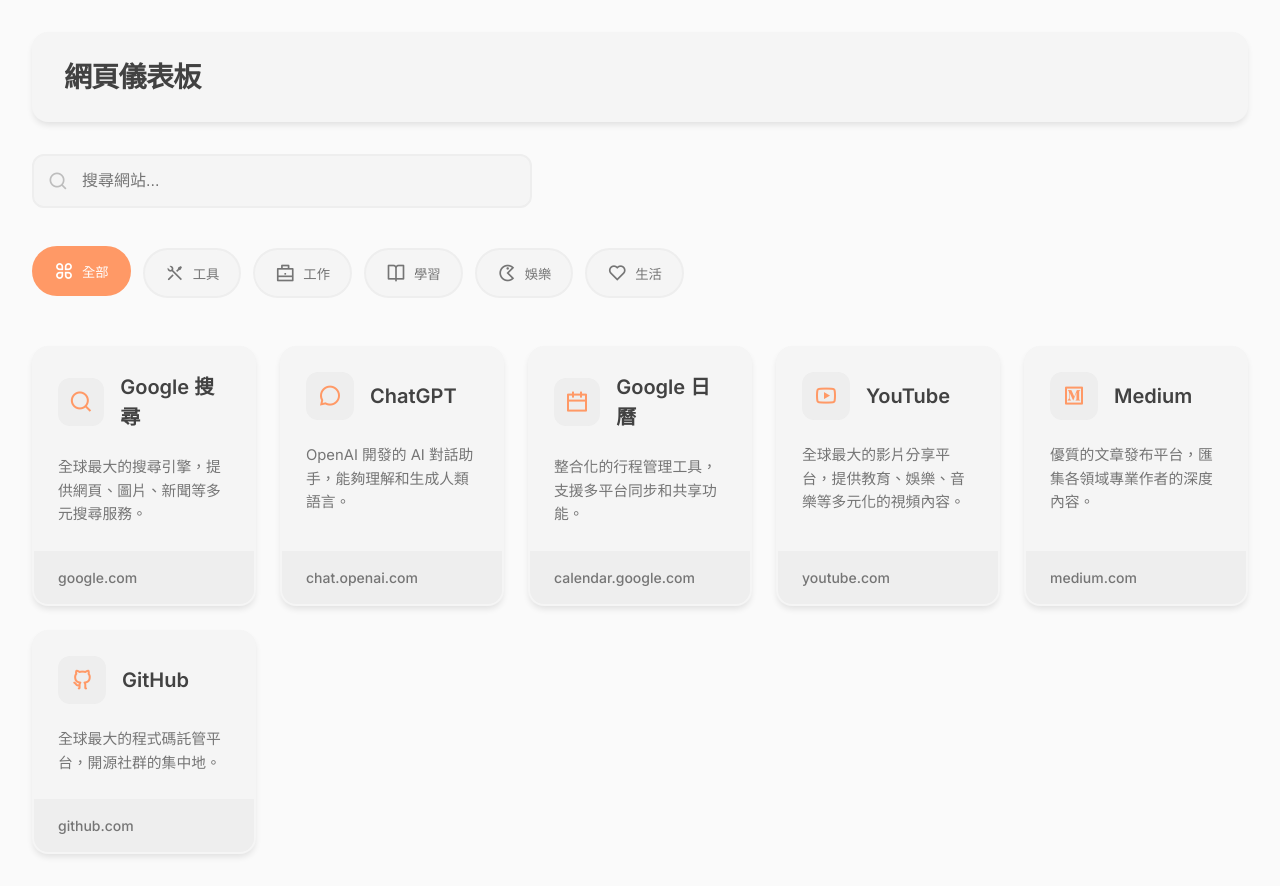
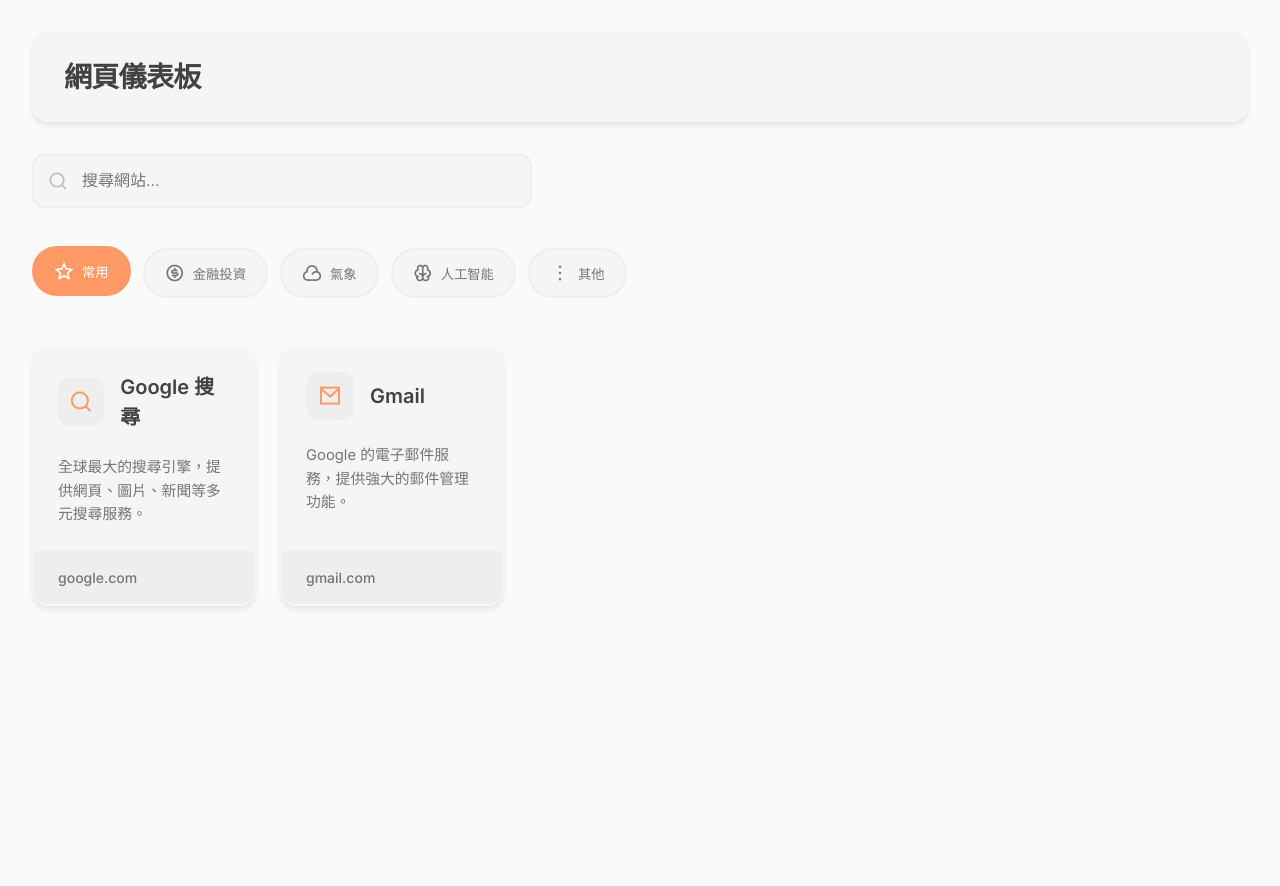
Before and after one commit to wbensonw/testing, a plain HTML site: page index.html in a window 1280 px wide. After the commit the page ends 800 px from the top, so only its background shows below. Drawn offline with nearby package versions, Linux system fonts and the light colour scheme.

Commit message:
Add files via upload

```diff
--- a/index.html
+++ b/index.html
@@ -3,7 +3,6 @@
 <head>
     <meta charset="UTF-8">
     <meta name="viewport" content="width=device-width, initial-scale=1.0">
-    <meta name="description" content="網頁儀表板 - 快速訪問您常用的網站">
     <title>網頁儀表板</title>
     <link href="https://fonts.googleapis.com/css2?family=Inter:wght@300;400;500;600&display=swap" rel="stylesheet">
     <link href="https://cdn.jsdelivr.net/npm/remixicon@3.5.0/fonts/remixicon.css" rel="stylesheet">
@@ -20,176 +19,118 @@
             <input type="search" class="search-box" placeholder="搜尋網站..." aria-label="搜尋網站">
         </div>
 
-        <div class="category-filter" role="tablist">
-            <!-- 分類按鈕將由 JavaScript 動態生成 -->
+        <div class="category-filter">
+            <button class="category-btn" data-category="常用">
+                <i class="ri-star-line"></i>常用
+            </button>
+            <button class="category-btn" data-category="金融投資">
+                <i class="ri-money-dollar-circle-line"></i>金融投資
+            </button>
+            <button class="category-btn" data-category="氣象">
+                <i class="ri-cloud-line"></i>氣象
+            </button>
+            <button class="category-btn" data-category="人工智能">
+                <i class="ri-brain-line"></i>人工智能
+            </button>
+            <button class="category-btn" data-category="其他">
+                <i class="ri-more-2-line"></i>其他
+            </button>
         </div>
 
         <main class="grid-container">
-            <!-- Widgets 將由 JavaScript 動態生成 -->
+            <!-- 由 JavaScript 動態生成 -->
         </main>
     </div>
 
     <script>
-        // 分類映射表
-        const categoryMapping = {
-            'tools': '工具',
-            'work': '工作',
-            'study': '學習',
-            'entertainment': '娛樂',
-            'life': '生活'
-        };
-
-        // 載入和初始化儀表板
-        async function initializeDashboard() {
+        // 載入網站數據
+        async function loadWidgetsData() {
             try {
                 const response = await fetch('widgets.json');
-                if (!response.ok) {
-                    throw new Error('無法載入 widgets 數據');
-                }
                 const data = await response.json();
-
-                // 設置標題
-                document.title = data.settings.title;
-                document.querySelector('.dashboard-title').textContent = data.settings.title;
-
-                // 渲染分類按鈕
-                renderCategories(data.categories);
-
-                // 渲染 widgets
-                renderWidgets(data.widgets);
-
-                // 設置事件監聽器
-                setupEventListeners();
-
+                return data;
             } catch (error) {
-                console.error('初始化錯誤:', error);
+                console.error('載入數據失敗:', error);
+                return null;
             }
         }
 
-        // 渲染分類按鈕
-        function renderCategories(categories) {
-            const filterContainer = document.querySelector('.category-filter');
-            const buttonsHTML = categories.map((category, index) => `
-                <button class="category-btn ${index === 0 ? 'active' : ''}"
-                        role="tab"
-                        aria-selected="${index === 0}"
-                        data-category="${category.id}">
-                    <i class="${category.icon}"></i>
-                    ${category.name}
-                </button>
-            `).join('');
-
-            filterContainer.innerHTML = buttonsHTML;
-        }
-
-        // 渲染 widgets
-        function renderWidgets(widgets) {
-            const container = document.querySelector('.grid-container');
-            const widgetsHTML = widgets
-                .sort((a, b) => a.priority - b.priority)
-                .map(widget => `
-                    <div class="widget"
-                         data-id="${widget.id}"
-                         data-categories="${widget.categories.join(',')}">
+        // 創建 widget 元素
+        function createWidgetElement(widget) {
+            return `
+                <div class="widget" data-categories="${widget.categories.join(',')}"
+                     onclick="window.open('https://${widget.url}', '_blank')">
                     <div class="widget-header">
                         <div class="widget-icon">
                             <i class="${widget.icon}"></i>
                         </div>
-                            <div class="widget-title">${widget.title}</div>
+                        <h2 class="widget-title">${widget.title}</h2>
                     </div>
                     <div class="widget-content">
-                            <div class="widget-description">${widget.description}</div>
+                        <p class="widget-description">${widget.description}</p>
                     </div>
-                        <div class="widget-footer">${widget.url}</div>
+                    <div class="widget-footer">
+                        ${widget.url}
                     </div>
-                `).join('');
-
-            container.innerHTML = widgetsHTML;
+                </div>
+            `;
         }
 
-        // 設置事件監聽器
-        function setupEventListeners() {
-            // 分類按鈕點擊
-            document.querySelectorAll('.category-btn').forEach(btn => {
-                btn.addEventListener('click', function() {
-                    // 更新按鈕狀態
-                    document.querySelectorAll('.category-btn').forEach(b => {
-                        b.classList.remove('active');
-                        b.setAttribute('aria-selected', 'false');
-                    });
-                    this.classList.add('active');
-                    this.setAttribute('aria-selected', 'true');
+        // 渲染網站列表
+        function renderWidgets(widgets, category = '常用') {
+            const container = document.querySelector('.grid-container');
+            const filteredWidgets = category === '常用' ?
+                widgets.filter(w => w.categories.includes(category)) :
+                widgets.filter(w => w.categories.includes(category));
 
-                    // 過濾 widgets
-                    filterWidgets(this.dataset.category);
-                });
-            });
+            container.innerHTML = filteredWidgets
+                .sort((a, b) => a.priority - b.priority)
+                .map(createWidgetElement)
+                .join('');
+        }
 
-            // 搜索功能
-            const searchBox = document.querySelector('.search-box');
-            searchBox.addEventListener('input', debounce(function(e) {
-                const searchTerm = e.target.value.toLowerCase();
-                filterBySearch(searchTerm);
-            }, 300));
+        // 設置分類過濾器
+        function setupCategoryFilter(widgets) {
+            const categoryBtns = document.querySelectorAll('.category-btn');
 
-            // Widget 點擊
-            document.querySelectorAll('.widget').forEach(widget => {
-                widget.addEventListener('click', function() {
-                    const url = this.querySelector('.widget-footer').textContent;
-                    window.open(`https://${url}`, '_blank', 'noopener,noreferrer');
+            categoryBtns.forEach(btn => {
+                btn.addEventListener('click', () => {
+                    categoryBtns.forEach(b => b.classList.remove('active'));
+                    btn.classList.add('active');
+
+                    const category = btn.dataset.category;
+                    renderWidgets(widgets, category);
                 });
             });
         }
 
-        // 過濾 widgets
-        function filterWidgets(categoryId) {
-            const widgets = document.querySelectorAll('.widget');
+        // 設置搜索功能
+        function setupSearch(widgets) {
+            const searchBox = document.querySelector('.search-box');
 
-            widgets.forEach(widget => {
-                if (categoryId === 'all') {
-                    showWidgetWithAnimation(widget);
-                    return;
+            searchBox.addEventListener('input', debounce(function(e) {
+                const searchTerm = e.target.value.toLowerCase();
+                const filteredWidgets = widgets.filter(widget =>
+                    widget.title.toLowerCase().includes(searchTerm) ||
+                    widget.description.toLowerCase().includes(searchTerm) ||
+                    widget.url.toLowerCase().includes(searchTerm)
+                );
+
+                // 在搜索時顯示所有符合的結果，不受分類限制
+                const container = document.querySelector('.grid-container');
+                container.innerHTML = filteredWidgets
+                    .sort((a, b) => a.priority - b.priority)
+                    .map(createWidgetElement)
+                    .join('');
+
+                // 如果搜索框為空，恢復到當前選中的分類
+                if (!searchTerm) {
+                    const activeCategory = document.querySelector('.category-btn.active');
+                    if (activeCategory) {
+                        renderWidgets(widgets, activeCategory.dataset.category);
                     }
-
-                const widgetCategories = widget.dataset.categories.split(',');
-                const categoryName = categoryMapping[categoryId];
-                const shouldShow = widgetCategories.includes(categoryName);
-
-                if (shouldShow) {
-                    showWidgetWithAnimation(widget);
-                } else {
-                    widget.style.display = 'none';
                 }
-            });
-        }
-
-        // 搜索過濾
-        function filterBySearch(searchTerm) {
-            const widgets = document.querySelectorAll('.widget');
-
-            widgets.forEach(widget => {
-                const title = widget.querySelector('.widget-title').textContent.toLowerCase();
-                const description = widget.querySelector('.widget-description').textContent.toLowerCase();
-                const shouldShow = title.includes(searchTerm) || description.includes(searchTerm);
-
-                if (shouldShow) {
-                    showWidgetWithAnimation(widget);
-                } else {
-                    widget.style.display = 'none';
-                }
-            });
-        }
-
-        // 顯示 widget 動畫
-        function showWidgetWithAnimation(widget) {
-            widget.style.display = '';
-            widget.classList.add('fade-enter');
-            requestAnimationFrame(() => {
-                widget.classList.add('fade-enter-active');
-                setTimeout(() => {
-                    widget.classList.remove('fade-enter', 'fade-enter-active');
-                }, 300);
-            });
+            }, 300));
         }
 
         // 防抖動函數
@@ -205,8 +146,26 @@
             };
         }
 
+        // 初始化頁面
+        async function initializePage() {
+            const data = await loadWidgetsData();
+            if (!data) return;
+
+            const widgets = data.widgets;
+
+            // 設置事件監聽器
+            setupCategoryFilter(widgets);
+            setupSearch(widgets);
+
+            // 初始化時選中"常用"分類
+            const frequentBtn = document.querySelector('[data-category="常用"]');
+            if (frequentBtn) {
+                frequentBtn.click();
+            }
+        }
+
         // 頁面載入時初始化
-        document.addEventListener('DOMContentLoaded', initializeDashboard);
+        document.addEventListener('DOMContentLoaded', initializePage);
     </script>
 </body>
 </html>
--- a/widgets.json
+++ b/widgets.json
@@ -6,43 +6,43 @@
             "icon": "ri-search-line",
             "description": "全球最大的搜尋引擎，提供網頁、圖片、新聞等多元搜尋服務。",
             "url": "google.com",
-            "categories": ["工具", "常用"],
+            "categories": ["常用"],
             "priority": 1
+        },
+        {
+            "id": "stock",
+            "title": "Yahoo股市",
+            "icon": "ri-stock-line",
+            "description": "即時股票行情、基金、期貨與外匯交易資訊平台。",
+            "url": "finance.yahoo.com",
+            "categories": ["金融投資"],
+            "priority": 2
+        },
+        {
+            "id": "weather",
+            "title": "中央氣象署",
+            "icon": "ri-sun-line",
+            "description": "提供天氣預報、氣象警報、降雨資訊等氣象服務。",
+            "url": "cwb.gov.tw",
+            "categories": ["氣象"],
+            "priority": 3
         },
         {
             "id": "chatgpt",
             "title": "ChatGPT",
-            "icon": "ri-chat-3-line",
+            "icon": "ri-robot-line",
             "description": "OpenAI 開發的 AI 對話助手，能夠理解和生成人類語言。",
             "url": "chat.openai.com",
-            "categories": ["工具", "AI"],
-            "priority": 2
-        },
-        {
-            "id": "google-calendar",
-            "title": "Google 日曆",
-            "icon": "ri-calendar-line",
-            "description": "整合化的行程管理工具，支援多平台同步和共享功能。",
-            "url": "calendar.google.com",
-            "categories": ["工作", "工具"],
-            "priority": 3
-        },
-        {
-            "id": "youtube",
-            "title": "YouTube",
-            "icon": "ri-youtube-line",
-            "description": "全球最大的影片分享平台，提供教育、娛樂、音樂等多元化的視頻內容。",
-            "url": "youtube.com",
-            "categories": ["娛樂", "影音"],
+            "categories": ["人工智能"],
             "priority": 4
         },
         {
-            "id": "medium",
-            "title": "Medium",
-            "icon": "ri-medium-line",
-            "description": "優質的文章發布平台，匯集各領域專業作者的深度內容。",
-            "url": "medium.com",
-            "categories": ["學習", "閱讀"],
+            "id": "gmail",
+            "title": "Gmail",
+            "icon": "ri-mail-line",
+            "description": "Google 的電子郵件服務，提供強大的郵件管理功能。",
+            "url": "gmail.com",
+            "categories": ["常用"],
             "priority": 5
         },
         {
@@ -51,40 +51,35 @@
             "icon": "ri-github-line",
             "description": "全球最大的程式碼託管平台，開源社群的集中地。",
             "url": "github.com",
-            "categories": ["工作", "開發"],
+            "categories": ["其他"],
             "priority": 6
         }
     ],
     "categories": [
         {
-            "id": "all",
-            "name": "全部",
-            "icon": "ri-apps-line"
+            "id": "frequent",
+            "name": "常用",
+            "icon": "ri-star-line"
         },
         {
-            "id": "tools",
-            "name": "工具",
-            "icon": "ri-tools-line"
+            "id": "finance",
+            "name": "金融投資",
+            "icon": "ri-money-dollar-circle-line"
         },
         {
-            "id": "work",
-            "name": "工作",
-            "icon": "ri-briefcase-line"
+            "id": "weather",
+            "name": "氣象",
+            "icon": "ri-cloud-line"
         },
         {
-            "id": "study",
-            "name": "學習",
-            "icon": "ri-book-open-line"
+            "id": "ai",
+            "name": "人工智能",
+            "icon": "ri-brain-line"
         },
         {
-            "id": "entertainment",
-            "name": "娛樂",
-            "icon": "ri-game-line"
-        },
-        {
-            "id": "life",
-            "name": "生活",
-            "icon": "ri-heart-line"
+            "id": "others",
+            "name": "其他",
+            "icon": "ri-more-2-line"
         }
     ],
     "settings": {
```
Lines whose indentation alone changed are shown as unchanged.
